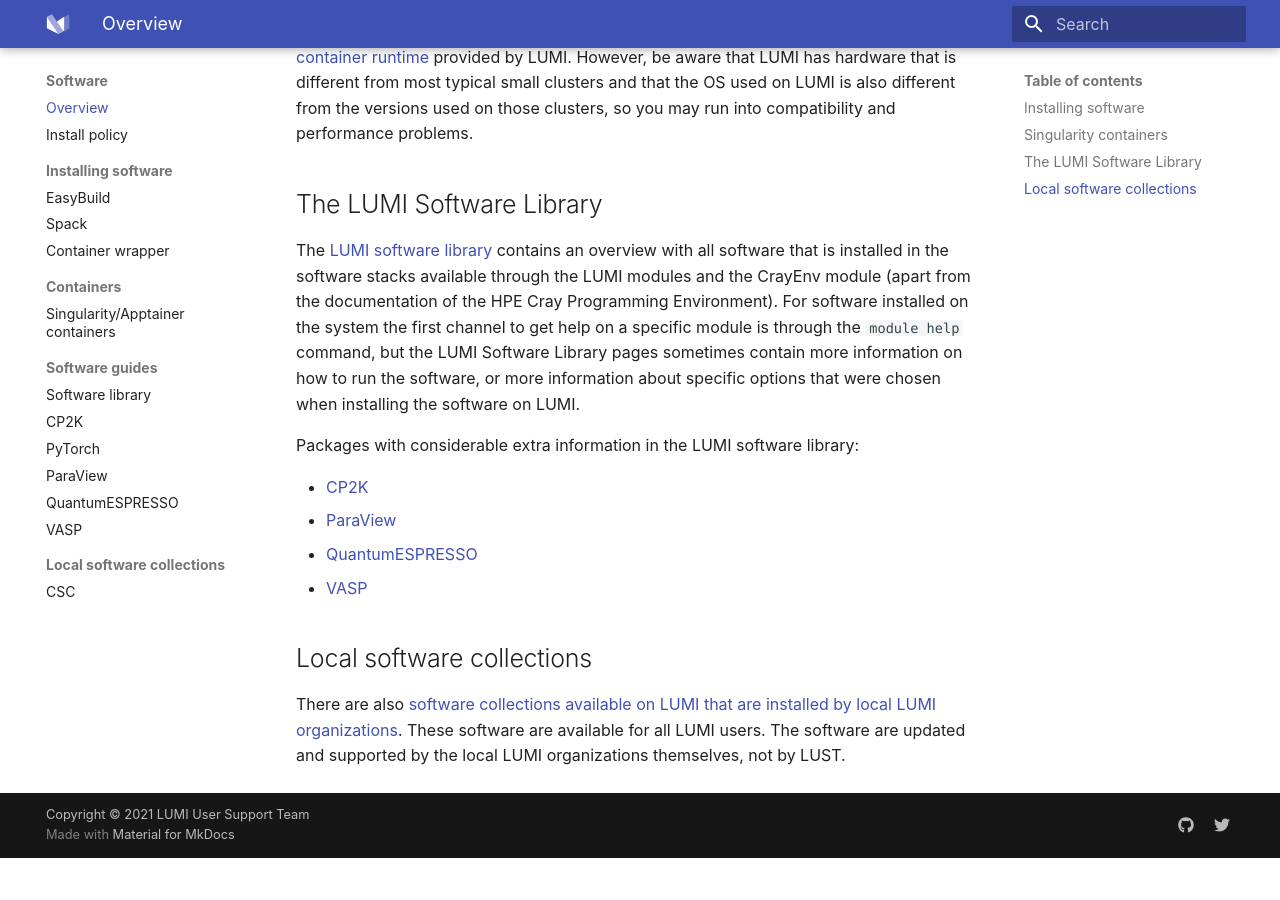
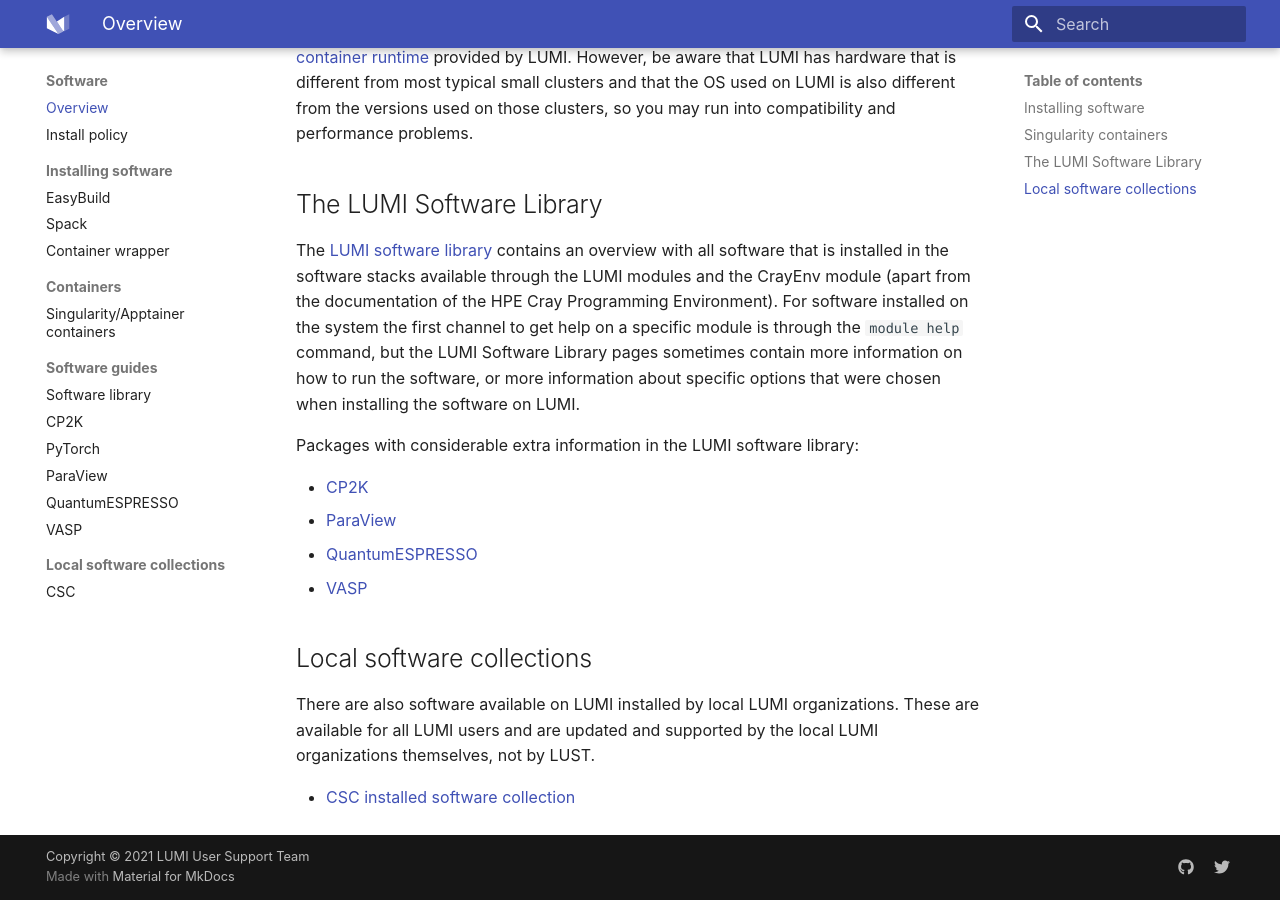
Before and after one commit to Lumi-supercomputer/lumi-userguide, an MkDocs documentation site: the page built from docs/software/index.md, in a window 1280 px wide and 900 px high, scrolled down 1653 px. Built offline with MkDocs 1.6.1 and Material for MkDocs 9.7.7, drawn with Linux system fonts in a browser that asks for light colours; before the commit the page ends 2511 px from its top, so only the background shows below that.

Commit message:
extracted link from paragraph to list
Ideally there will be more local organizations doing local installations. I think formulating the common effort this way is more clear.

```diff
--- a/docs/software/index.md
+++ b/docs/software/index.md
@@ -102,4 +102,6 @@
 
 ## Local software collections
 
-There are also [software collections available on LUMI that are installed by local LUMI organizations](https://docs.lumi-supercomputer.eu/software/local/csc/). These software are available for all LUMI users. The software are updated and supported by the local LUMI organizations themselves, not by LUST.
+There are also software available on LUMI installed by local LUMI organizations. These are available for all LUMI users and are updated and supported by the local LUMI organizations themselves, not by LUST.
+
+* [CSC installed software collection](https://docs.lumi-supercomputer.eu/software/local/csc/)
```
